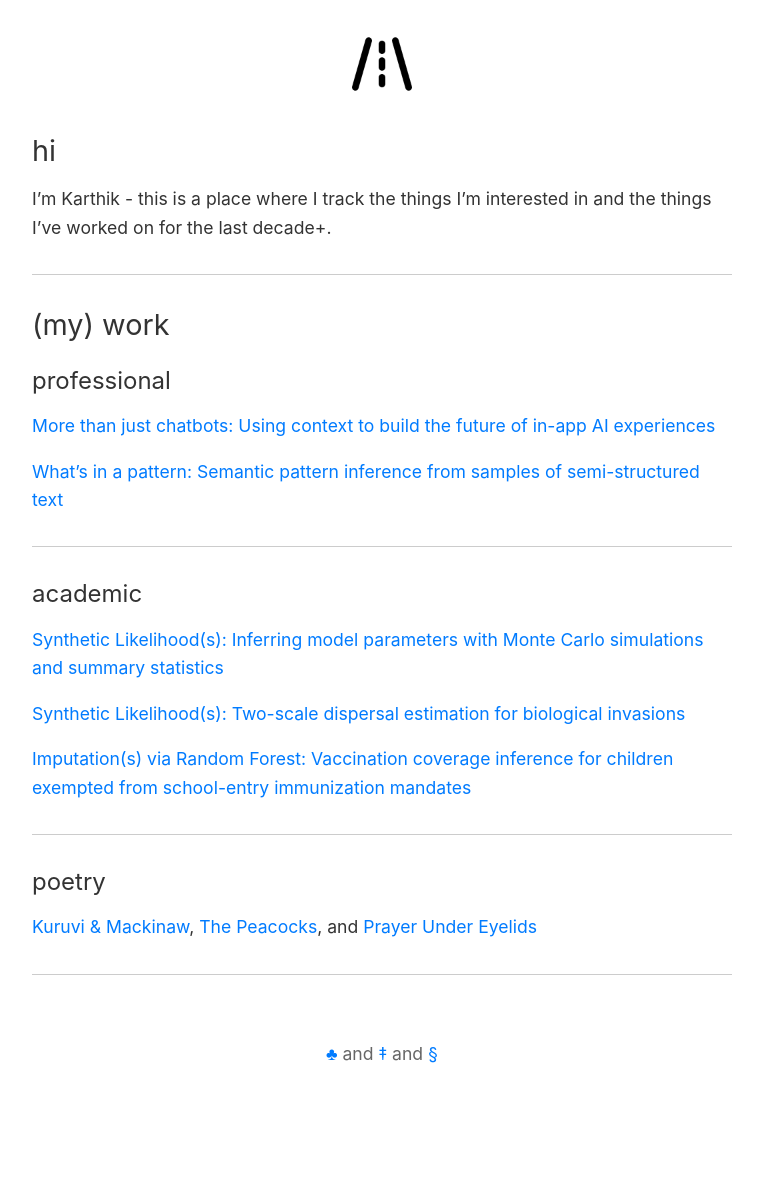
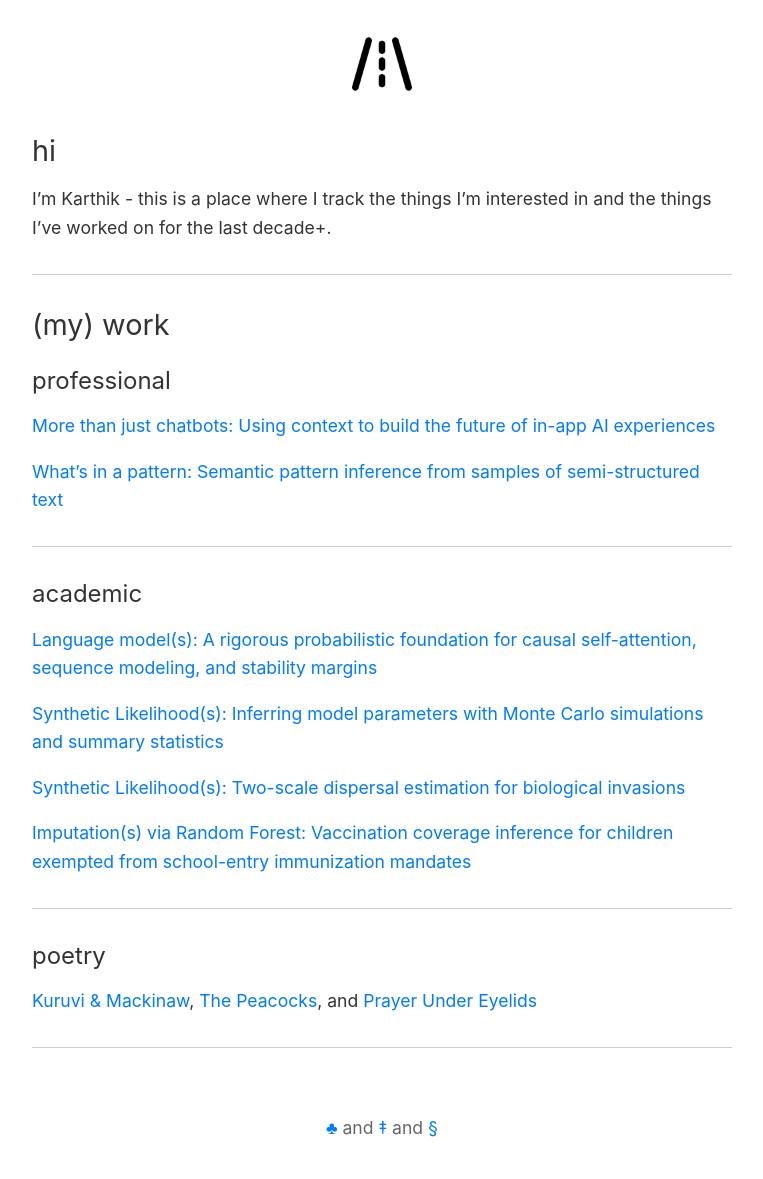
Before and after one commit to kseth/kharms, a Jekyll site: the page index.html, which Jekyll copies as it is, in a window 1280 px wide. Shown: the whole page, without its empty margins (258-1021 px from the left). Built offline with Jekyll 4.4.1, drawn with Linux system fonts in a browser that asks for light colours; before the commit the page ends 1105 px from its top, so only the background shows below that.

Commit message:
feat: add link to new publication on language models
- Added a link to the latest arXiv publication (2602.22271) under the "academic" section in `index.html`.
- Included `<meta charset="utf-8">` to fix character encoding issues on the page.

Co-authored-by: kseth <2541507+kseth@users.noreply.github.com>

```diff
--- a/index.html
+++ b/index.html
@@ -1,6 +1,7 @@
 <!DOCTYPE html>
 <html>
   <head>
+    <meta charset="utf-8">
     <title>kharms</title>
     <link rel="icon" type="image/png" href="/assets/road.png" />
     <meta name="description" content="A bit about me (@kseth), Karthik.">
@@ -32,6 +33,11 @@
       </p>
     <hr>
     <h2>academic</h2>
+    <p>
+      <a href="https://arxiv.org/abs/2602.22271" rel="noopener noreferrer" target="_blank">
+        Language model(s): A rigorous probabilistic foundation for causal self-attention, sequence modeling, and stability margins
+      </a>
+    </p>
     <p>
       <a href="/publications/BarbuSethuramanLevySyntheticLikelihoodSER2014.pdf" rel="noopener noreferrer" target="_blank">
         Synthetic Likelihood(s): Inferring model parameters with Monte Carlo simulations and summary statistics
```
